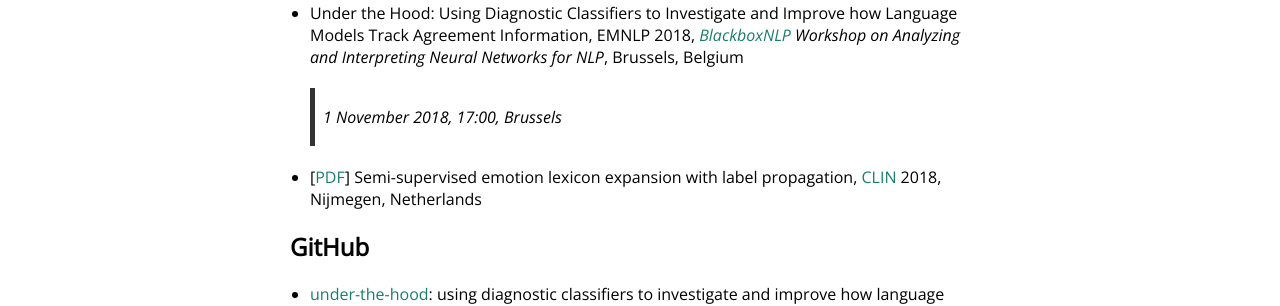
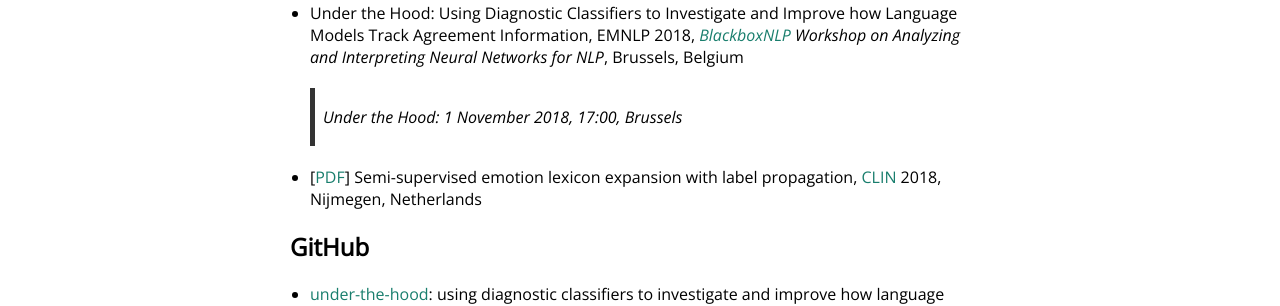
Before and after one commit to glnmario/glnmario.github.io, a Jekyll site: the page built from index.md, in a window 1280 px wide. Shown: the part 1137-1443 px from the top of the page. Built offline with Jekyll 4.4.1, drawn with Linux system fonts in a browser that asks for light colours.

Commit message:
Update index.md

```diff
--- a/index.md
+++ b/index.md
@@ -33,7 +33,7 @@ I am in love with language interaction and I try to analyse, model, and understa
 
 ## Presentation
 - Under the Hood: Using Diagnostic Classifiers to Investigate and Improve how Language Models Track Agreement Information, EMNLP 2018, _[BlackboxNLP](https://blackboxnlp.github.io) Workshop on Analyzing and Interpreting Neural Networks for NLP_, Brussels, Belgium
-> 1 November 2018, 17:00, Brussels
+> Under the Hood: *1 November 2018, 17:00, Brussels*
 - [[PDF](CLIN28.pdf)] Semi-supervised emotion lexicon expansion with label propagation, [CLIN](http://clin28.cls.ru.nl/#abstract-49) 2018, Nijmegen, Netherlands
 
 ## GitHub
```
